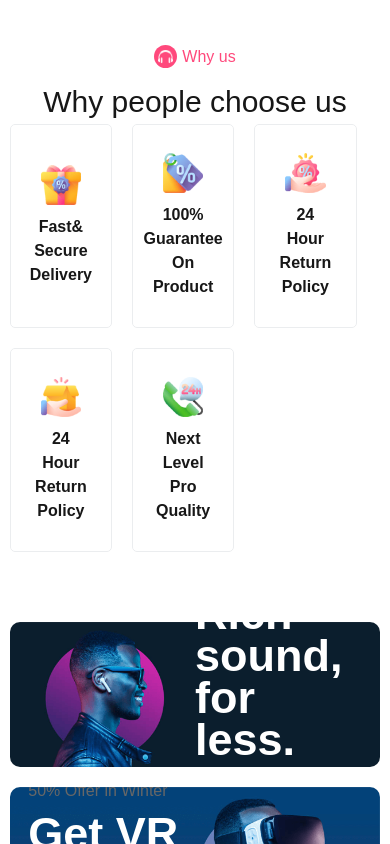
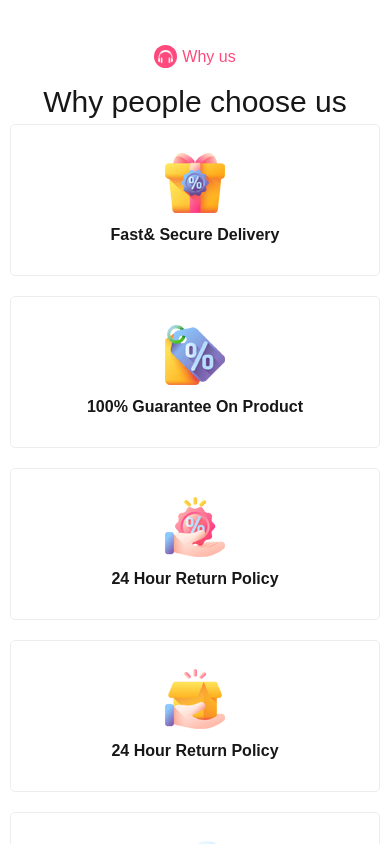
Before and after one commit to javieralarcon77/e-trade-nextjs, a Next.js app: page / in a window 390 px wide. Shown: the part 6880-7724 px from the top of the page. Built offline with nearby package versions, Linux system fonts and the light colour scheme.

Commit message:
ajustado estilos mobile para why-us

```diff
--- a/components/atoms/item-why-us/item-why-us.css
+++ b/components/atoms/item-why-us/item-why-us.css
@@ -13,3 +13,10 @@
   gap: 10px;
   font-weight: bold;
 }
+
+@media screen and (max-width: 600px) {
+  .item-why-us {
+    width: 100%;
+    aspect-ratio: initial;
+  }
+}
--- a/components/organisms/why-us/why-us.css
+++ b/components/organisms/why-us/why-us.css
@@ -8,3 +8,9 @@
   gap: 20px;
   margin-top: 50;
 }
+
+@media screen and (max-width: 600px) {
+  .why-us-items{
+    flex-direction: column;
+  }
+}
```
